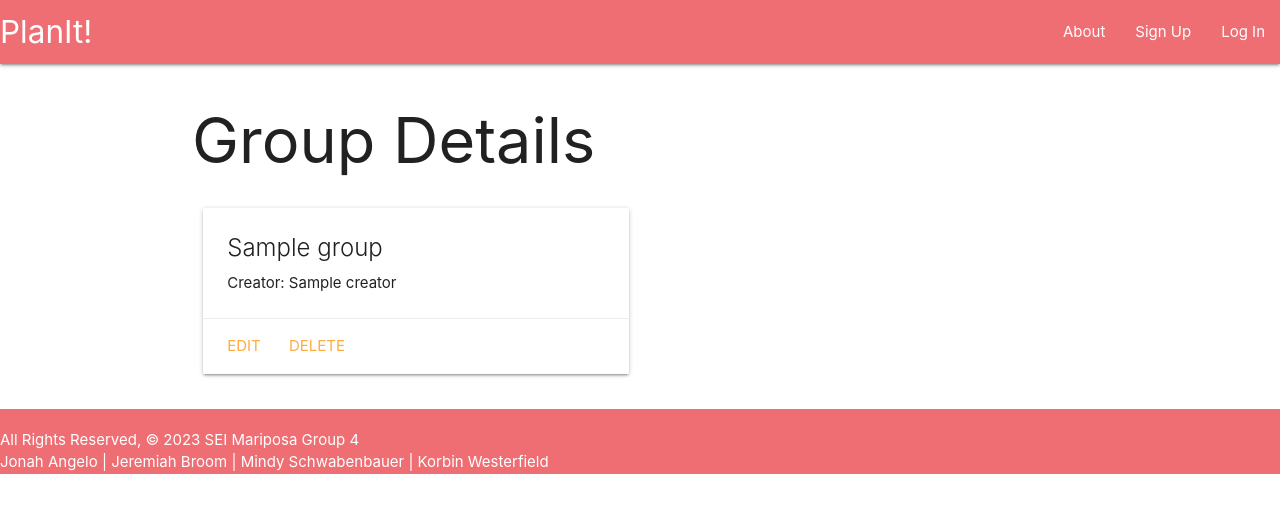
After one commit to mindyschwab/Poll-App, a Django app: template planit/main_app/templates/main_app/groups_detail.html in a window 1280 px wide. The commit adds this page. Shown: the top 513 px of the page. Run offline with Django 3.2, Linux system fonts and the light colour scheme; the template is opened without the code that fills it: most values are stand-ins (such as "Sample title", 1, 10 or a date in 2020); some libraries are stand-ins or nearby versions.

Commit message:
Added Groups Templates and updated My Groups link in base.html - nav

```diff
--- a/planit/main_app/templates/base.html
+++ b/planit/main_app/templates/base.html
@@ -31,7 +31,7 @@
                     {% if user.is_authenticated %}
                     <li><a href="">My Events</a></li>
                     <li><a href="">Add an Event</a></li>
-                    <li><a href="">My Groups</a></li>
+                    <li><a href="{% url 'groups_index' %}">My Groups</a></li>
                     <li><a href="">Add a Group</a></li>
                     <li><a href="{% url 'logout' %}">Log Out</a></li>
                     {% else %}
--- /dev/null
+++ b/planit/main_app/templates/main_app/groups_detail.html
@@ -0,0 +1,23 @@
+{% extends 'base.html' %}
+
+{% block content %}
+
+<h1> Group Details </h1>
+
+<div class="row">
+    <div class="col s6 col-offset-3">
+      <div class="card">
+        <div class="card-content">
+          <span class="card-title">{{ group.name }}</span>
+          <p>Creator: {{ group.creator }}</p>
+        </div>
+        <div class="card-action">
+          <a href="{% url 'groups_update' toy.id %}">Edit</a>
+          <a href="{% url 'groups_delete' toy.id %}">Delete</a>
+        </div>
+      </div>
+    </div>
+  </div>
+
+
+{% endblock %}
```
Also changed, not shown: planit/main_app/templates/main_app/groups_form.html (added, +24 -0 lines), planit/main_app/templates/main_app/groups_list.html (added, +17 -0 lines).
